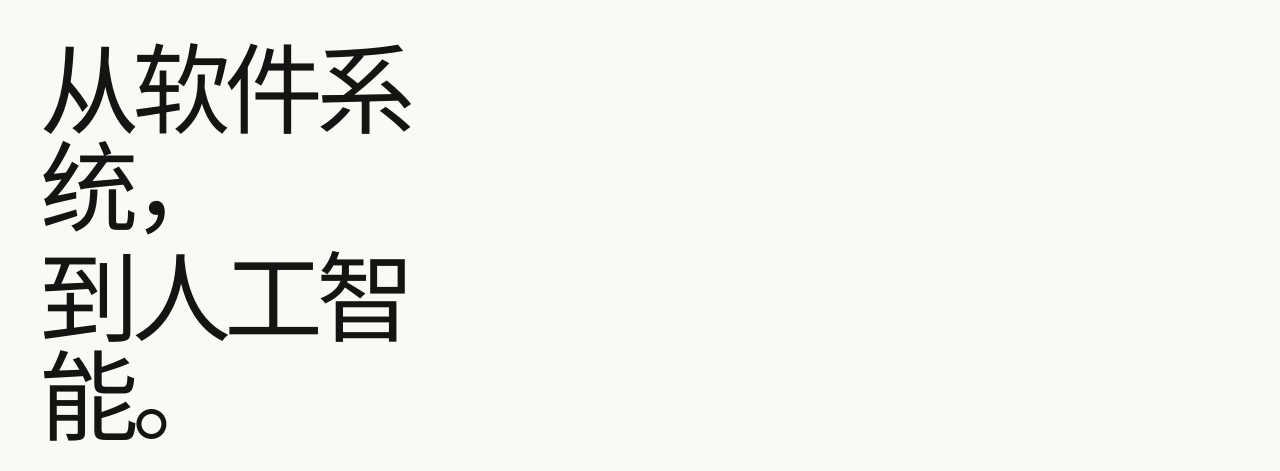
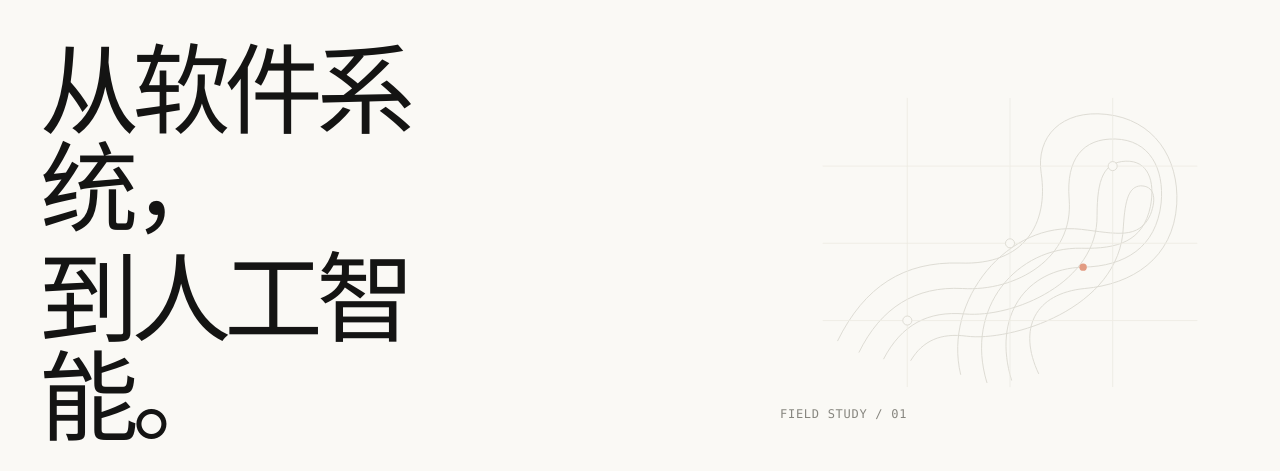
Before and after one commit to dgut-hsd/team-website, a React (Vite) app: page / in a window 1280 px wide. Shown: the part 152-623 px from the top of the page. Built offline with nearby package versions, Linux system fonts and the light colour scheme.

Commit message:
feat: add low-contrast hero field illustration

```diff
--- a/src/components/HeroSection/HeroSection.css
+++ b/src/components/HeroSection/HeroSection.css
@@ -49,6 +49,7 @@
 
 .hero-title {
    grid-column: 1 / 11;
+   grid-row: 1;
    display: flex;
    flex-direction: column;
    align-items: flex-start;
@@ -70,6 +71,31 @@
 
 .hero-title span:nth-child(2) {
    animation-delay: 90ms;
+}
+.hero-art {
+   grid-column: 8 / 13;
+   grid-row: 1;
+   align-self: center;
+   justify-self: end;
+   width: min(100%, 460px);
+   color: var(--text-muted);
+   animation: hero-reveal var(--duration-slow) 120ms var(--ease-out) both;
+}
+
+.hero-art img {
+   display: block;
+   width: 100%;
+   height: auto;
+   opacity: 0.72;
+}
+
+.hero-art span {
+   display: block;
+   margin-top: calc(var(--space-2) * -1);
+   font-family: var(--font-mono);
+   font-size: var(--text-xs);
+   font-weight: var(--weight-medium);
+   letter-spacing: 0.06em;
 }
 
 .hero-statement {
@@ -173,6 +199,7 @@
    }
 
    .hero-title,
+   .hero-art,
    .hero-statement,
    .hero-explore {
       grid-column: 1;
@@ -184,6 +211,11 @@
       gap: var(--space-2);
       font-size: clamp(3rem, 15vw, 4.75rem);
       letter-spacing: -0.075em;
+   }
+   .hero-art {
+      width: min(88%, 390px);
+      margin-top: calc(var(--space-4) * -1);
+      justify-self: end;
    }
 
    .hero-statement {
@@ -204,6 +236,7 @@
 
 @media (prefers-reduced-motion: reduce) {
    .hero-title span,
+   .hero-art,
    .hero-statement,
    .hero-explore {
       animation: none;
--- a/src/components/HeroSection/HeroSection.jsx
+++ b/src/components/HeroSection/HeroSection.jsx
@@ -1,4 +1,5 @@
 import './HeroSection.css';
+import heroAbstract from '../../assets/hero-abstract.svg';
 
 export function HeroSection() {
    return (
@@ -14,6 +15,10 @@ export function HeroSection() {
                   <span>从软件系统，</span>
                   <span>到人工智能。</span>
                </h1>
+               <div className='hero-art' aria-hidden='true'>
+                  <img src={heroAbstract} alt='' />
+                  <span>FIELD STUDY / 01</span>
+               </div>
 
                <div className='hero-statement'>
                   <p>这是一个由学生主导的研究与工程共同体。</p>
```
Also changed, not shown: src/assets/hero-abstract.svg (added).
